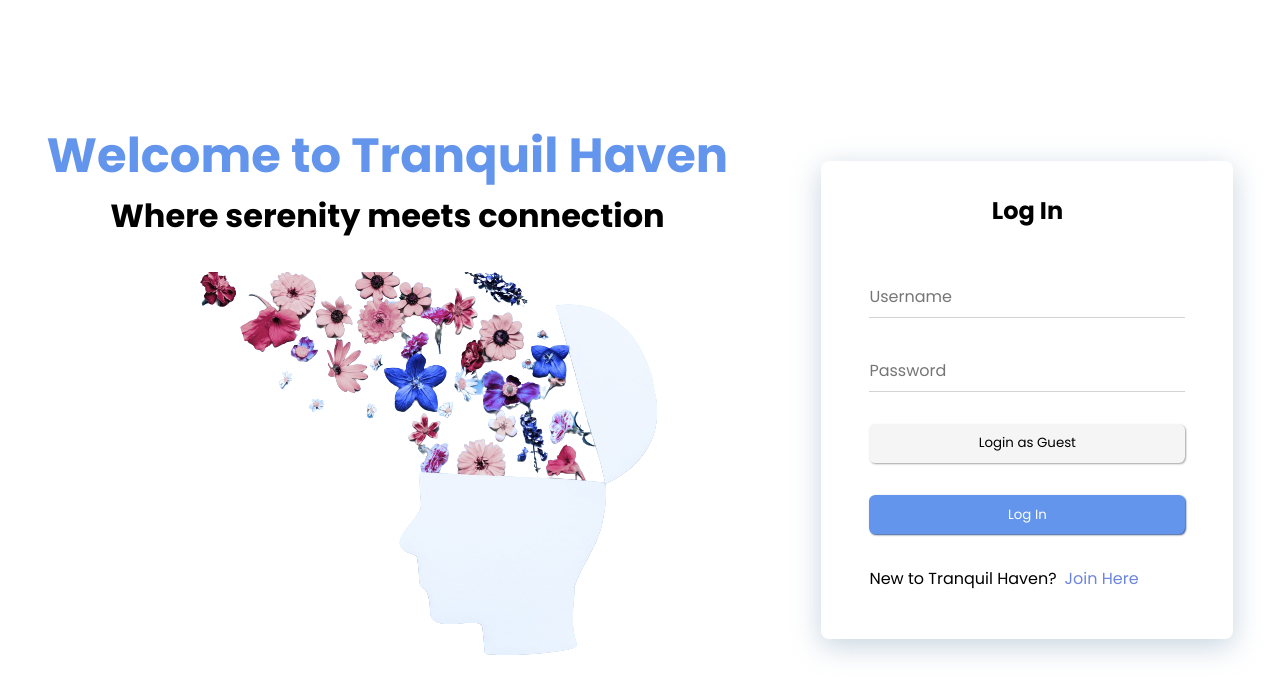
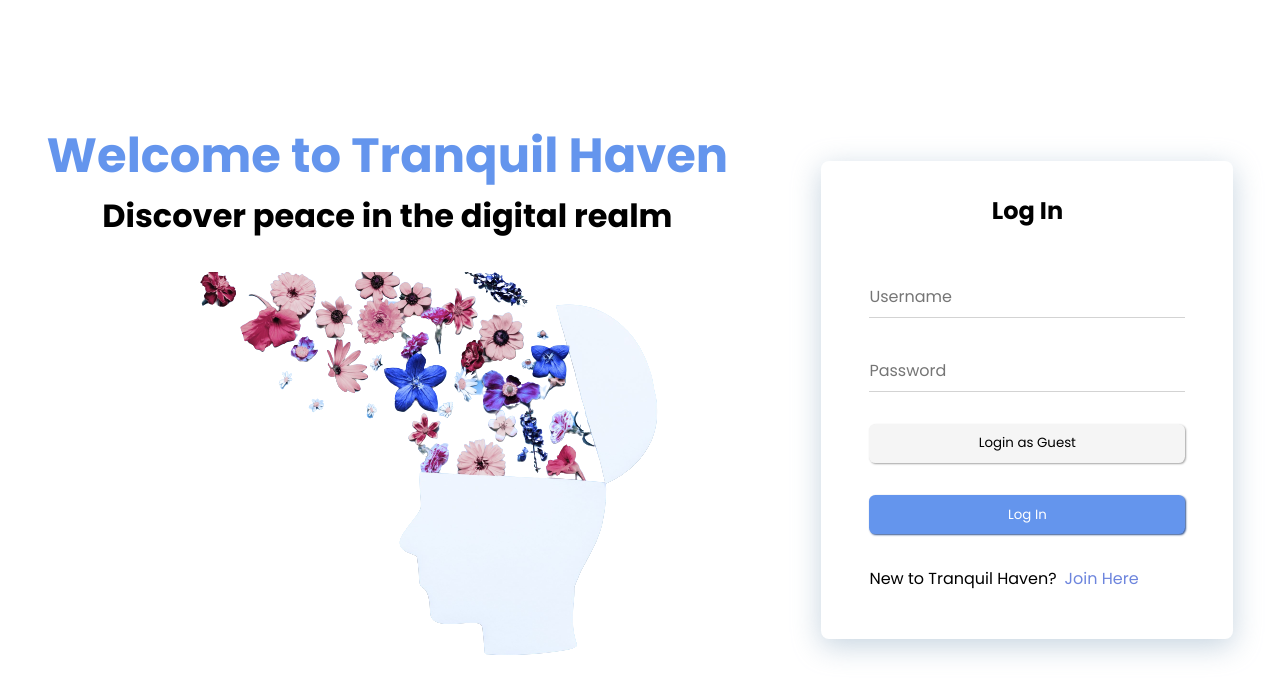
Before and after one commit to NeeshuSharmaa/tranquil-haven, a React (Create React App) app: page /login in a window 1280 px wide. Shown: the top 696 px of the page. Built offline with nearby package versions, Linux system fonts and the light colour scheme; what miragejs would draw is missing.

Commit message:
refactor: heading for login & signup

```diff
--- a/src/frontend/pages/loginSignup/Login.js
+++ b/src/frontend/pages/loginSignup/Login.js
@@ -24,7 +24,7 @@ export default function Login() {
       <div className="auth-hero-container">
         <h1 className="logo">Welcome to Tranquil Haven</h1>
 
-        <h1>Where serenity meets connection</h1>
+        <h1>Discover peace in the digital realm</h1>
         <img src="/assets/images/hero-img.png" alt="tranquil-haven" />
       </div>
       <div className="auth-form-container">
--- a/src/frontend/pages/loginSignup/Signup.js
+++ b/src/frontend/pages/loginSignup/Signup.js
@@ -37,7 +37,8 @@ export default function Signup() {
     <div className="auth-page">
       <div className="auth-hero-container">
         <h1 className="logo">Welcome to Tranquil Haven</h1>
-        <h1>Discover peace in the digital realm</h1>
+
+        <h1>Where serenity meets connection</h1>
       </div>
       <div className="auth-form-container">
         <h2>Regsiter Now!</h2>
```
